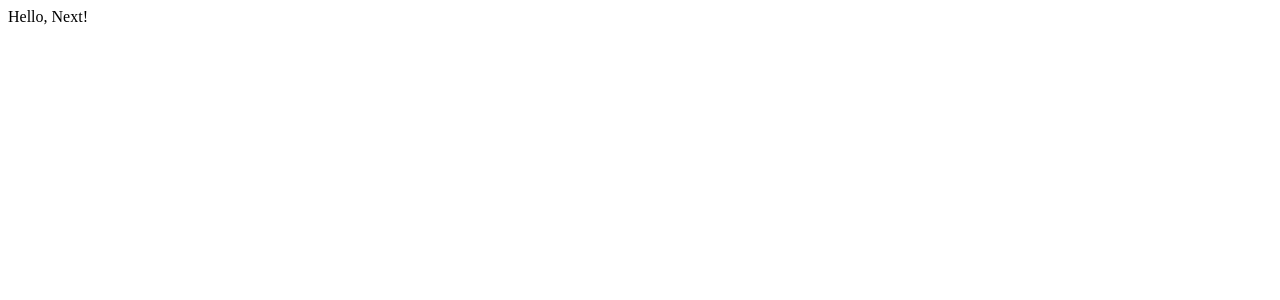
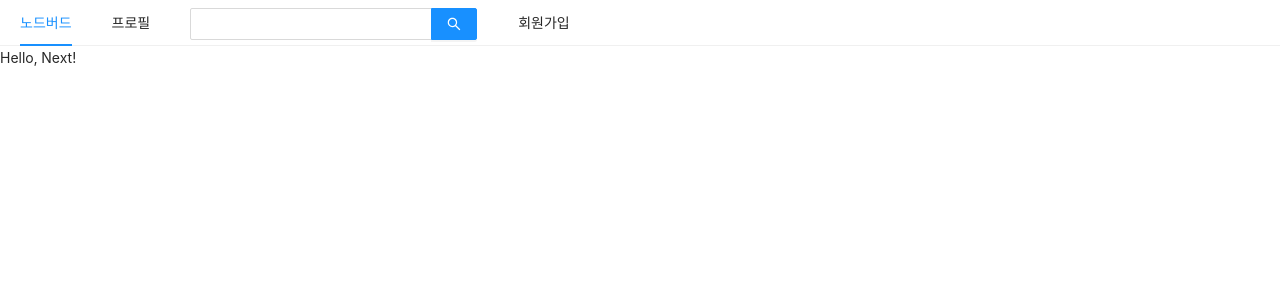
Before and after one commit to kminkyung/2020-react-nodebird, a Next.js app in the folder front/: page / in a window 1280 px wide. Shown: the top 300 px of the page. Built offline with nearby package versions, Linux system fonts and the light colour scheme.

Commit message:
Style with ant design

```diff
--- /dev/null
+++ b/front/components/AppLayout.js
@@ -0,0 +1,30 @@
+import React from 'react';
+import PropTypes from 'prop-types';
+import Link from 'next/link';
+import { Menu, Input, Row, Col } from 'antd';
+
+const AppLayout = ({children}) => {
+  return (
+    <div>
+      <Menu mode="horizontal">
+        <Menu.Item><Link href="/"><a>노드버드</a></Link></Menu.Item>
+        <Menu.Item><Link href="/profile"><a>프로필</a></Link></Menu.Item>
+        <Menu.Item><Input.Search enterButton style={{verticalAlign: 'middle'}}/></Menu.Item>
+        <Menu.Item><Link href="/signup"><a>회원가입</a></Link></Menu.Item>
+      </Menu>
+      <Row>
+        <Col xs={24} md={6} />
+        <Col xs={24} md={12} />
+        <Col xs={24} md={6} />
+      </Row>
+      {children}
+    </div>
+  )
+}
+
+AppLayout.propTypes = {
+  children: PropTypes.node.isRequired,
+
+}
+
+export default AppLayout;
--- /dev/null
+++ b/front/pages/_app.js
@@ -0,0 +1,21 @@
+import React from 'react';
+import PropTypes from 'prop-types';
+import Head from "next/head";
+import 'antd/dist/antd.css';
+
+const App = ({Component}) => {
+  return (
+    <>
+      <Head>
+        <meta charSet="utf-8"/>
+      </Head>
+      <Component/>
+    </>
+  )
+}
+
+App.propTypes = {
+  Component: PropTypes.elementType.isRequired,
+}
+
+export default App;
--- a/front/pages/index.js
+++ b/front/pages/index.js
@@ -1,8 +1,11 @@
 import React from 'react';
+import AppLayout from "../components/AppLayout";
 
 const Home = () => {
   return (
-    <div>Hello, Next!</div>
+    <AppLayout>
+      <div>Hello, Next!</div>
+    </AppLayout>
   )
 }
 
```
Also changed, not shown: front/package.json (+11 -1 lines), front/pages/profile.js (added, +15 -0 lines), front/pages/signup.js (added, +15 -0 lines), 1 other file (tests, documents, lock files or other folders).
